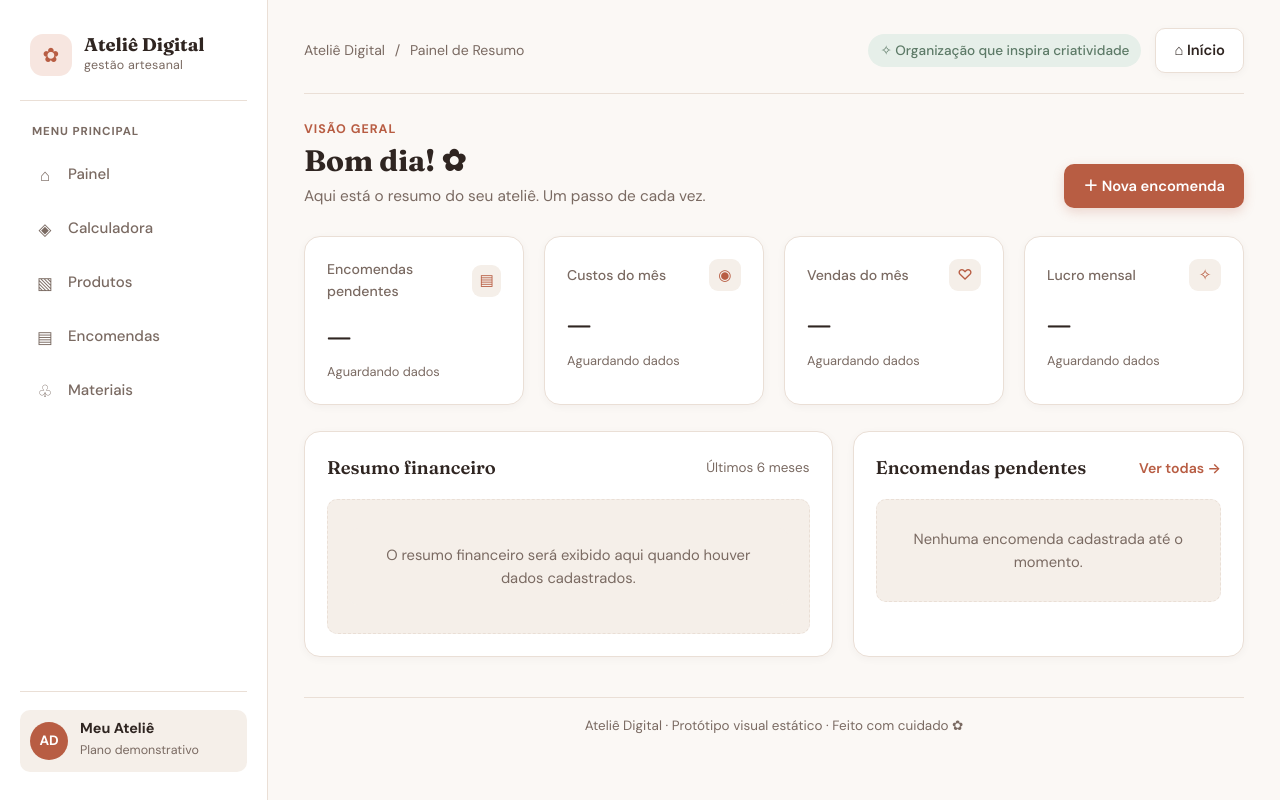
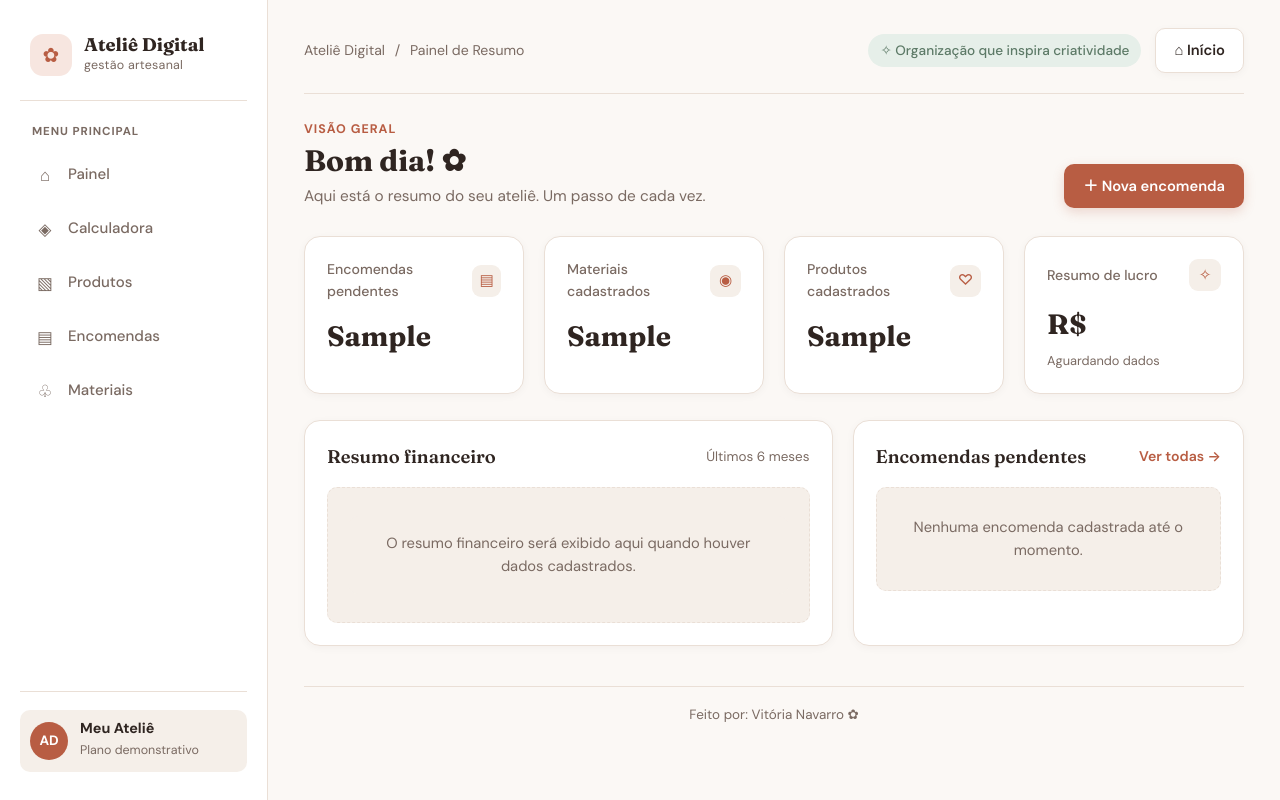
Before and after one commit to Vick3228/Atelie, a Node project: template views/index.ejs in a window 1280 px wide. Run offline with Node 20 templates, Linux system fonts and the light colour scheme; the template is opened without the code that fills it: most values are stand-ins (such as "Sample title", 1, 10 or a date in 2020).

Commit message:
atualizacao de painel

```diff
--- a/index.js
+++ b/index.js
@@ -23,8 +23,29 @@ app.use(express.json());
 app.use(express.static('public'));
 
 // Rota principal
-app.get('/', (req, res) => {
-    res.render('index');
+app.get('/', async (req, res) => {
+  const qtdProdutos = await Produtos.countDocuments();
+  const qtdEncomendas = await Encomendas.countDocuments();
+  const qtdMateriais = await Materiais.countDocuments();
+
+  // Soma o campo 'valor' de todas as encomendas
+  const resultadoSoma = await Encomendas.aggregate([
+    {
+      $group: {
+        _id: null,
+        totalGeral: { $sum: '$valor' }
+      }
+    }
+  ]);
+
+  const totalEncomendas = resultadoSoma.length > 0 ? resultadoSoma[0].totalGeral : 0;
+
+  res.render('index', {
+    qtdProdutos,
+    qtdEncomendas,
+    qtdMateriais,
+    totalEncomendas
+  });
 });
 
 //produtos
--- a/views/encomenda/lst.ejs
+++ b/views/encomenda/lst.ejs
@@ -86,7 +86,7 @@
             </div>
         </section>
 
-        <footer class="footer">Ateliê Digital · Protótipo visual estático · Feito com cuidado ✿</footer>
+        <footer class="footer">Feito por: Vitória Navarro ✿</footer>
     </main>
     </div>
     </body>
--- a/views/index.ejs
+++ b/views/index.ejs
@@ -17,22 +17,27 @@
     <section class="grid stats" aria-label="Indicadores do ateliê">
       <article class="card">
         <div class="stat-top">Encomendas pendentes <span class="stat-icon">▤</span></div>
-        <div class="stat-value">—</div>
-        <div class="stat-note">Aguardando dados</div>
+        <div class="stat-value">
+          <%= qtdEncomendas %>
+        </div>
       </article>
       <article class="card">
-        <div class="stat-top">Custos do mês <span class="stat-icon">◉</span></div>
-        <div class="stat-value">—</div>
-        <div class="stat-note">Aguardando dados</div>
+        <div class="stat-top">Materiais cadastrados <span class="stat-icon">◉</span></div>
+        <div class="stat-value">
+          <%= qtdMateriais %>
+        </div>
       </article>
       <article class="card">
-        <div class="stat-top">Vendas do mês <span class="stat-icon">♡</span></div>
-        <div class="stat-value">—</div>
-        <div class="stat-note">Aguardando dados</div>
+        <div class="stat-top">Produtos cadastrados <span class="stat-icon">♡</span></div>
+        <div class="stat-value">
+          <%= qtdProdutos %>
+        </div>
       </article>
       <article class="card">
-        <div class="stat-top">Lucro mensal <span class="stat-icon">✧</span></div>
-        <div class="stat-value">—</div>
+        <div class="stat-top">Resumo de lucro <span class="stat-icon">✧</span></div>
+        <div class="stat-value">
+          R$ <%= totalEncomendas.toFixed(2) %>
+        </div>
         <div class="stat-note">Aguardando dados</div>
       </article>
     </section>
@@ -53,7 +58,7 @@
       </article>
     </section>
 
-    <footer class="footer">Ateliê Digital · Protótipo visual estático · Feito com cuidado ✿</footer>
+    <footer class="footer">Feito por: Vitória Navarro ✿</footer>
   </main>
   </div>
   </body>
--- a/views/materiais/lst.ejs
+++ b/views/materiais/lst.ejs
@@ -87,7 +87,7 @@
             </div>
         </section>
 
-        <footer class="footer">Ateliê Digital · Protótipo visual estático · Feito com cuidado ✿</footer>
+        <footer class="footer">Feito por: Vitória Navarro ✿</footer>
     </main>
     </div>
     </body>
--- a/views/produto/lst.ejs
+++ b/views/produto/lst.ejs
@@ -81,7 +81,7 @@
             </div>
         </section>
 
-        <footer class="footer">Ateliê Digital · Protótipo visual estático · Feito com cuidado ✿</footer>
+        <footer class="footer">Feito por: Vitória Navarro ✿</footer>
     </main>
     </div>
     </body>
```
